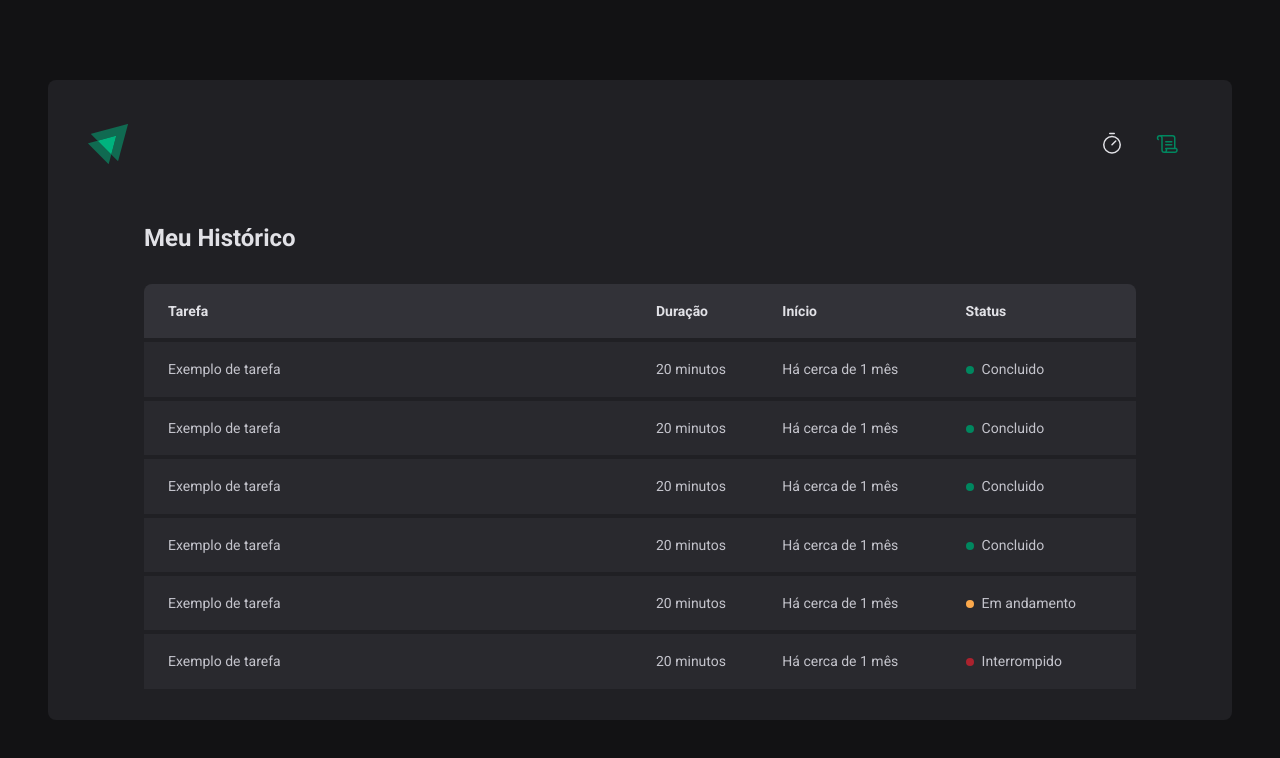
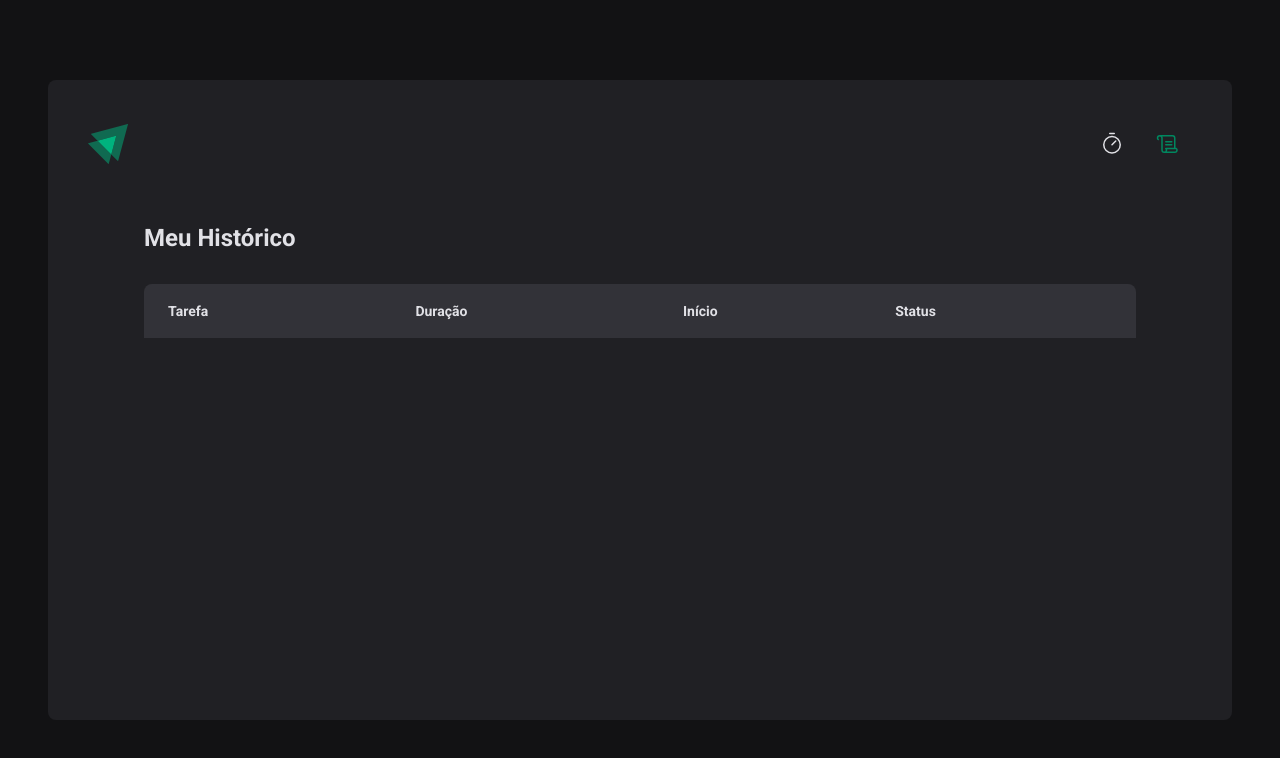
Before and after one commit to andrerousselet/ignite-timer, a React (Vite) app: page /history in a window 1280 px wide. Shown: the top 758 px of the page. Built offline with nearby package versions, Linux system fonts and the light colour scheme.

Commit message:
feat(history): map timers from context into table body

```diff
--- a/src/pages/History/index.tsx
+++ b/src/pages/History/index.tsx
@@ -1,6 +1,8 @@
 import { useContext } from "react";
+import { TimerContext } from "../../contexts/TimerContext";
+import { formatDistanceToNow } from "date-fns";
+import ptBR from "date-fns/locale/pt-BR";
 import { HistoryContainer, HistoryList, Status } from "./styles";
-import { TimerContext } from "../../contexts/TimerContext";
 
 export function History() {
   const { timers } = useContext(TimerContext);
@@ -20,54 +22,29 @@ export function History() {
             </tr>
           </thead>
           <tbody>
-            <tr>
-              <td>Exemplo de tarefa</td>
-              <td>20 minutos</td>
-              <td>Há cerca de 1 mês</td>
-              <td>
-                <Status statusColor="green">Concluido</Status>
-              </td>
-            </tr>
-            <tr>
-              <td>Exemplo de tarefa</td>
-              <td>20 minutos</td>
-              <td>Há cerca de 1 mês</td>
-              <td>
-                <Status statusColor="green">Concluido</Status>
-              </td>
-            </tr>
-            <tr>
-              <td>Exemplo de tarefa</td>
-              <td>20 minutos</td>
-              <td>Há cerca de 1 mês</td>
-              <td>
-                <Status statusColor="green">Concluido</Status>
-              </td>
-            </tr>
-            <tr>
-              <td>Exemplo de tarefa</td>
-              <td>20 minutos</td>
-              <td>Há cerca de 1 mês</td>
-              <td>
-                <Status statusColor="green">Concluido</Status>
-              </td>
-            </tr>
-            <tr>
-              <td>Exemplo de tarefa</td>
-              <td>20 minutos</td>
-              <td>Há cerca de 1 mês</td>
-              <td>
-                <Status statusColor="yellow">Em andamento</Status>
-              </td>
-            </tr>
-            <tr>
-              <td>Exemplo de tarefa</td>
-              <td>20 minutos</td>
-              <td>Há cerca de 1 mês</td>
-              <td>
-                <Status statusColor="red">Interrompido</Status>
-              </td>
-            </tr>
+            {timers.map((timer) => (
+              <tr key={timer.id}>
+                <td>{timer.task}</td>
+                <td>{timer.minutesAmount} minutos</td>
+                <td>
+                  {formatDistanceToNow(timer.startDate, {
+                    addSuffix: true,
+                    locale: ptBR,
+                  })}
+                </td>
+                <td>
+                  {timer.finishDate && (
+                    <Status statusColor="green">Concluído</Status>
+                  )}
+                  {timer.stopDate && (
+                    <Status statusColor="red">Interrompido</Status>
+                  )}
+                  {!timer.finishDate && !timer.stopDate && (
+                    <Status statusColor="yellow">Em andamento</Status>
+                  )}
+                </td>
+              </tr>
+            ))}
           </tbody>
         </table>
       </HistoryList>
--- a/src/pages/Home/components/Countdown/index.tsx
+++ b/src/pages/Home/components/Countdown/index.tsx
@@ -1,7 +1,7 @@
 import { useContext, useEffect } from "react";
 import { CountdownContainer, Separator } from "./styles";
-import { TimerContext } from "../..";
 import { differenceInSeconds } from "date-fns";
+import { TimerContext } from "../../../../contexts/TimerContext";
 
 export function Countdown() {
   const {
--- a/src/pages/Home/components/NewTimerForm/index.tsx
+++ b/src/pages/Home/components/NewTimerForm/index.tsx
@@ -1,7 +1,7 @@
 import { useContext } from "react";
-import { TimerContext } from "../..";
 import { FormContainer, MinutesAmountInput, TaskInput } from "./styles";
 import { useFormContext } from "react-hook-form";
+import { TimerContext } from "../../../../contexts/TimerContext";
 
 export function NewTimerForm() {
   const { activeTimer } = useContext(TimerContext);
@@ -30,7 +30,7 @@ export function NewTimerForm() {
         id="minutesAmount"
         placeholder="00"
         step={5}
-        min={1}
+        min={5}
         max={60}
         disabled={!!activeTimer}
         {...register("minutesAmount", { valueAsNumber: true })}
--- a/src/pages/Home/index.tsx
+++ b/src/pages/Home/index.tsx
@@ -10,7 +10,7 @@ import { TimerContext } from "../../contexts/TimerContext";
 
 const newTimerFormSchema = z.object({
   task: z.string().min(1, "Informe a tarefa"),
-  minutesAmount: z.number().min(1).max(60),
+  minutesAmount: z.number().min(5).max(60),
 });
 
 type NewTimerFormData = z.infer<typeof newTimerFormSchema>;
```
